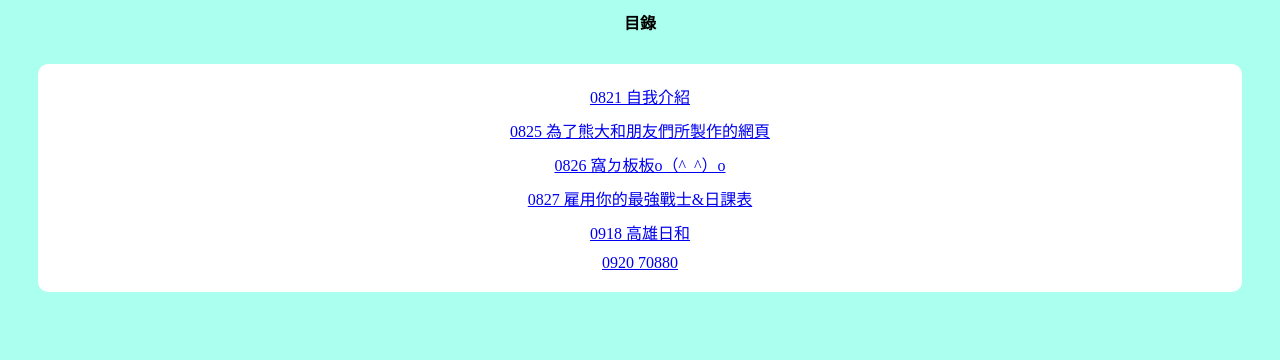
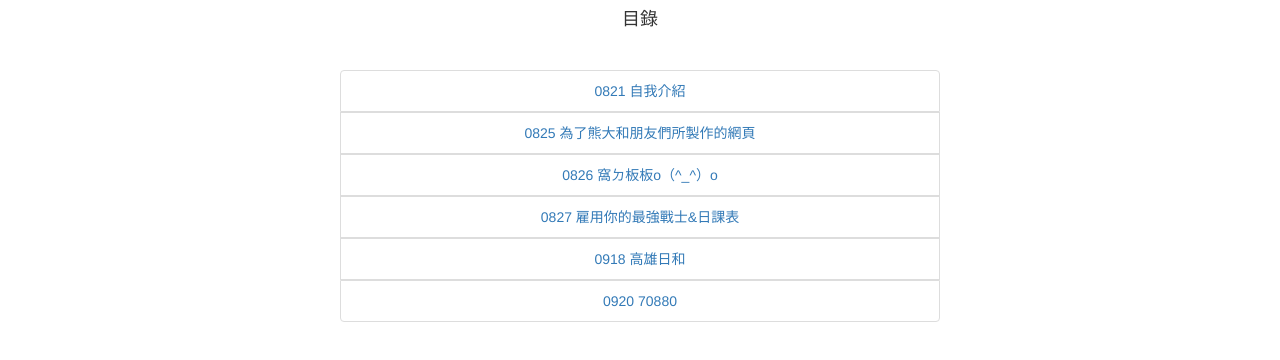
Before and after one commit to amuvsky/web101, a plain HTML site: page index.html in a window 1280 px wide. Drawn offline with nearby package versions, Linux system fonts and the light colour scheme.

Commit message:
套用bootstrap

```diff
--- a/index.html
+++ b/index.html
@@ -16,6 +16,8 @@
     div.link {
 	  text-align: center;
 	  margin: 10px;
+      width: 50%;
+      margin: auto;
 	}
 	div.box{
 	  margin: 30px;
@@ -25,18 +27,19 @@
 
 	}
 	</style>
+   <link rel="stylesheet" href="https://maxcdn.bootstrapcdn.com/bootstrap/3.3.1/css/bootstrap.min.css">
   </head>
 
   <body>
     <h4>目錄</h4>
 
-	<div class="box">
-	  <div class="link"> <a href="http://amuvsky.github.io/web101/0821/">0821 自我介紹</a></div>
-	  <div class="link"> <a href="http://amuvsky.github.io/web101/0825/">0825 為了熊大和朋友們所製作的網頁</a></div>
-	  <div class="link"> <a href="http://amuvsky.github.io/web101/0826/">0826 窩ㄉ板板o（^_^）o</a></div>
-	  <div class="link"> <a href="http://amuvsky.github.io/web101/0827/">0827 雇用你的最強戰士&日課表</a></div>
-	  <div class="link"> <a href="http://amuvsky.github.io/web101/0918/">0918 高雄日和</a></div>
-	  <div class="link"> <a href="http://amuvsky.github.io/web101/0920/">0920 70880</a></div>
+	<div class="box list-group">
+	  <div class="link list-group-item"> <a href="http://amuvsky.github.io/web101/0821/">0821 自我介紹</a></div>
+	  <div class="link list-group-item"> <a href="http://amuvsky.github.io/web101/0825/">0825 為了熊大和朋友們所製作的網頁</a></div>
+	  <div class="link list-group-item"> <a href="http://amuvsky.github.io/web101/0826/">0826 窩ㄉ板板o（^_^）o</a></div>
+	  <div class="link list-group-item"> <a href="http://amuvsky.github.io/web101/0827/">0827 雇用你的最強戰士&日課表</a></div>
+	  <div class="link list-group-item"> <a href="http://amuvsky.github.io/web101/0918/">0918 高雄日和</a></div>
+	  <div class="link list-group-item"> <a href="http://amuvsky.github.io/web101/0920/">0920 70880</a></div>
 	</div>
   </body>
 </html>
```
